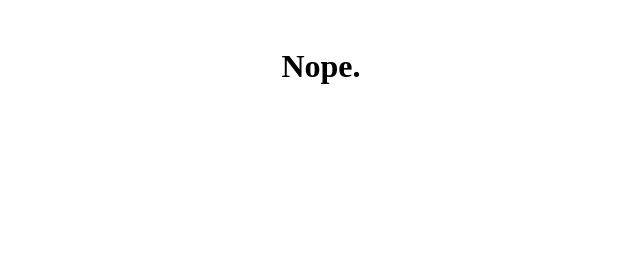
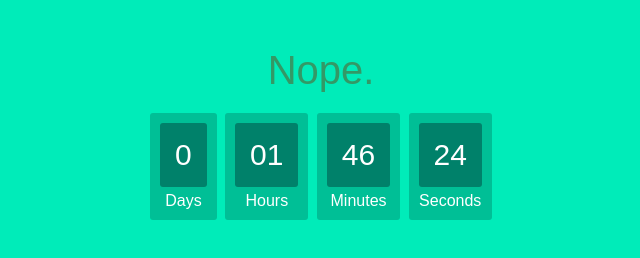
Before and after one commit to mattstauffer/didadamlaunchyet, a plain HTML site: page index.html in a window 1280 px wide. Shown: the whole page, without its empty margins (319-959 px from the left). Drawn offline with Linux system fonts and the light colour scheme.

Commit message:
add countdown

```diff
--- a/index.html
+++ b/index.html
@@ -1,2 +1,117 @@
+<html>
+<head>
+    <!-- everything stolen from http://www.sitepoint.com/build-javascript-countdown-timer-no-dependencies/ -->
+    <style>
+    body{
+        text-align: center;
+        background: #00ECB9;
+      font-family: sans-serif;
+      font-weight: 100;
+    }
 
+    h1{
+      color: #396;
+      font-weight: 100;
+      font-size: 40px;
+      margin: 40px 0px 20px;
+    }
+
+    #clockdiv{
+        font-family: sans-serif;
+        color: #fff;
+        display: inline-block;
+        font-weight: 100;
+        text-align: center;
+        font-size: 30px;
+    }
+
+    #clockdiv > div{
+        padding: 10px;
+        border-radius: 3px;
+        background: #00BF96;
+        display: inline-block;
+    }
+
+    #clockdiv div > span{
+        padding: 15px;
+        border-radius: 3px;
+        background: #00816A;
+        display: inline-block;
+    }
+
+    .smalltext{
+        padding-top: 5px;
+        font-size: 16px;
+    }
+    </style>
+</head>
+<body>
 <h1 style="text-align: center; margin-top: 3rem;">Nope.</h1>
+
+<div id="clockdiv">
+  <div>
+    <span class="days"></span>
+    <div class="smalltext">Days</div>
+  </div>
+  <div>
+    <span class="hours"></span>
+    <div class="smalltext">Hours</div>
+  </div>
+  <div>
+    <span class="minutes"></span>
+    <div class="smalltext">Minutes</div>
+  </div>
+  <div>
+    <span class="seconds"></span>
+    <div class="smalltext">Seconds</div>
+  </div>
+</div>
+
+
+
+<script>
+function getTimeRemaining(endtime){
+  var t = Date.parse(endtime) - Date.parse(new Date());
+  var seconds = Math.floor( (t/1000) % 60 );
+  var minutes = Math.floor( (t/1000/60) % 60 );
+  var hours = Math.floor( (t/(1000*60*60)) % 24 );
+  var days = Math.floor( t/(1000*60*60*24) );
+  return {
+    'total': t,
+    'days': days,
+    'hours': hours,
+    'minutes': minutes,
+    'seconds': seconds
+  };
+}
+
+function initializeClock(id, endtime){
+  var clock = document.getElementById(id);
+  var daysSpan = clock.querySelector('.days');
+  var hoursSpan = clock.querySelector('.hours');
+  var minutesSpan = clock.querySelector('.minutes');
+  var secondsSpan = clock.querySelector('.seconds');
+
+  function updateClock(){
+    var t = getTimeRemaining(endtime);
+
+    daysSpan.innerHTML = t.days;
+    hoursSpan.innerHTML = ('0' + t.hours).slice(-2);
+    minutesSpan.innerHTML = ('0' + t.minutes).slice(-2);
+    secondsSpan.innerHTML = ('0' + t.seconds).slice(-2);
+
+    if(t.total<=0){
+      clearInterval(timeinterval);
+    }
+  }
+
+  updateClock();
+  var timeinterval = setInterval(updateClock,1000);
+}
+
+var deadline = 'November 16 2015 23:59:59 UTC-0500';
+initializeClock('clockdiv', deadline);
+</script>
+
+</body>
+</html>
```
